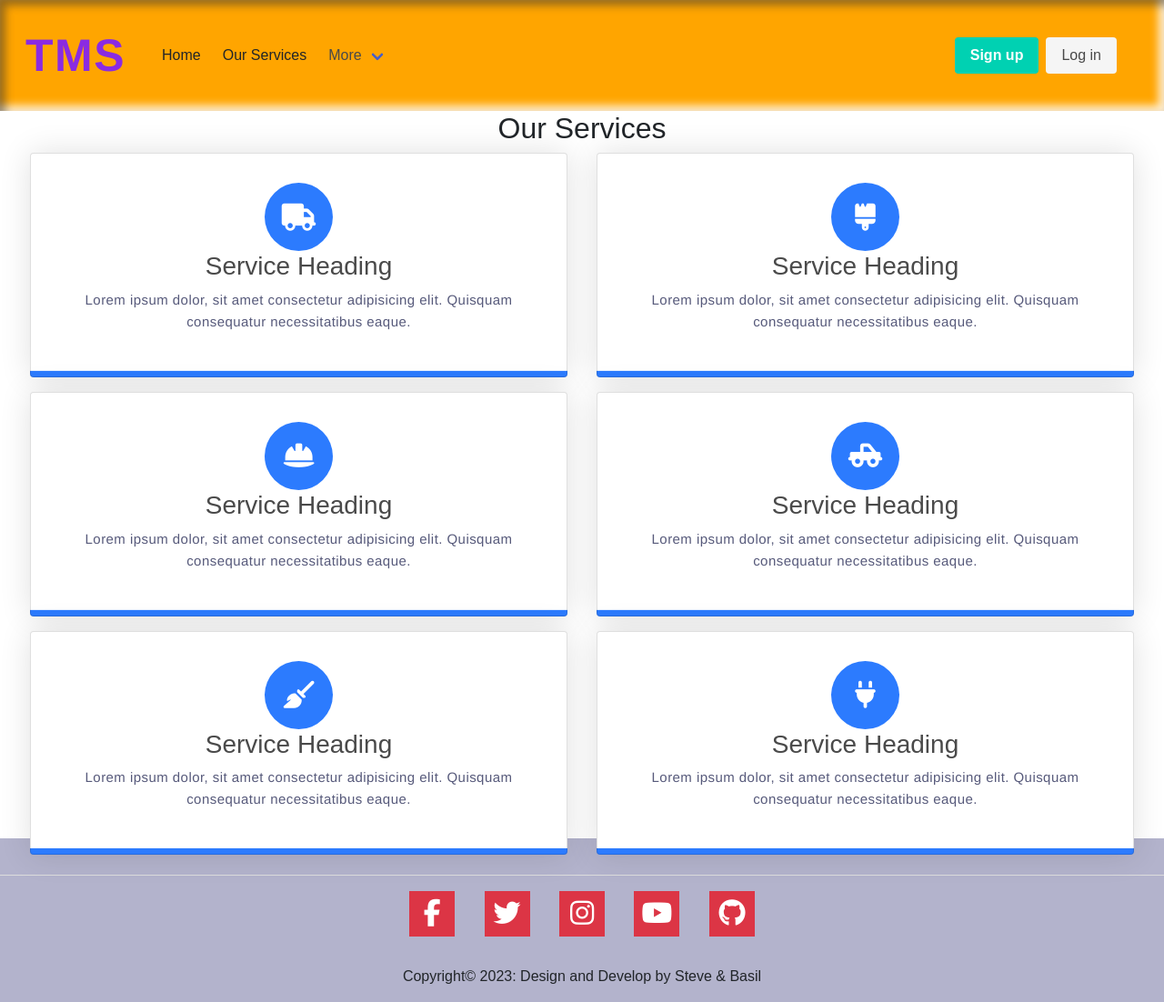
After one commit to kamworor/transport, a Django app: template templates/service.html in a window 1280 px wide. The commit adds this page. Shown: the whole page at 91% size. Run offline with Django 4.2, Linux system fonts and the light colour scheme; the template is opened without the code that fills it, so the values that code supplies are empty; some libraries are stand-ins or nearby versions.

```diff
--- a/static/js/script.js
+++ b/static/js/script.js
@@ -1,22 +1,4 @@
-var images = [
-    "{% static 'hal.jpg' %}",
-    "{% static 'tip.jpg' %}",
-    "{% static 'ti.jpg' %}"
-    // Add more image paths here
-  ];
-
-  var currentIndex = 0;
-
-  function switchImage(direction) {
-    currentIndex += direction;
-
-    // Wrap around if index goes beyond the array length
-    if (currentIndex < 0) {
-      currentIndex = images.length - 1;
-    } else if (currentIndex >= images.length) {
-      currentIndex = 0;
-    }
-
-    var image = document.getElementById("image");
-    image.src = images[currentIndex];
-  }
+function showVehicleInfo() {
+  const vehicleInfo = document.getElementById('vehicleInfo');
+  vehicleInfo.style.display = 'block';
+}
--- a/static/style/back-up.css
+++ b/static/style/back-up.css
@@ -1,3 +1,4 @@
+
 .sidebar {
   background-color: blue;
   color: #fff;
@@ -57,6 +58,7 @@
   #vehicle{
      background-color: dark blue;
 
+
   }
   #new-orders{
  background-color: light blue;
@@ -103,7 +105,11 @@
 }
 
 #vehicleInfo {
-    margin-top: 20px;
+
+  overflow-y: scroll;
+  max-height: 100px; /* Adjust the max-height value as needed */
+  width:50%;
+
 }
 
 #vehicleInfo table {
@@ -140,7 +146,6 @@
   padding: 20px;
   background-color: #fff;
 
-
 }
 
 
--- /dev/null
+++ b/static/style/service-1.css
@@ -0,0 +1,90 @@
+* {
+    padding: 0;
+    margin: 0;
+    box-sizing: border-box;
+    font-family: "Poppins", sans-serif;
+  }
+  section {
+    height: 100vh;
+    width: 100%;
+    display: grid;
+    place-items: center;
+  }
+  .row {
+    display: flex;
+    flex-wrap: wrap;
+    justify-content: center;
+  }
+  .column {
+    width: 100%;
+    padding: 0 1em 1em 1em;
+    text-align: center;
+  }
+  .card {
+    width: 100%;
+    height: 100%;
+    padding: 2em 1.5em;
+    background: linear-gradient(#ffffff 50%, #2c7bfe 50%);
+    background-size: 100% 200%;
+    background-position: 0 2.5%;
+    border-radius: 5px;
+    box-shadow: 0 0 35px rgba(0, 0, 0, 0.12);
+    cursor: pointer;
+    transition: 0.5s;
+  }
+  h3 {
+    font-size: 20px;
+    font-weight: 600;
+    color: #1f194c;
+    margin: 1em 0;
+  }
+  p {
+    color: #575a7b;
+    font-size: 15px;
+    line-height: 1.6;
+    letter-spacing: 0.03em;
+  }
+  .icon-wrapper {
+    background-color: #2c7bfe;
+    position: relative;
+    margin: auto;
+    font-size: 30px;
+    height: 2.5em;
+    width: 2.5em;
+    color: #ffffff;
+    border-radius: 50%;
+    display: grid;
+    place-items: center;
+    transition: 0.5s;
+  }
+  .card:hover {
+    background-position: 0 100%;
+  }
+  .card:hover .icon-wrapper {
+    background-color: #ffffff;
+    color: #2c7bfe;
+  }
+  .card:hover h3 {
+    color: #ffffff;
+  }
+  .card:hover p {
+    color: #f0f0f0;
+  } @media screen and (min-width: 992px) {
+    section {
+      padding: 1em 3em;
+    }
+    .column {
+      flex: 0 0 33.33%;
+      max-width: 33.33%;
+    }
+  }
+
+  @media screen and (min-width: 768px) {
+    section {
+      padding: 0 2em;
+    }
+    .column {
+      flex: 0 50%;
+      max-width: 50%;
+    }
+  }
--- a/templates/display.html
+++ b/templates/display.html
@@ -1,7 +1,6 @@
-{% extends 'main.html' %}
+
 
 {% block content %}
-
 <div id="vehicleInfo">
     <h3>Added Vehicles:</h3>
     <table>
--- /dev/null
+++ b/templates/service.html
@@ -0,0 +1,85 @@
+{% extends 'main.html' %}
+{% load static %}
+{% block content %}
+<link rel="stylesheet" href="{% static 'style/service-1.css' %}">
+<section>
+    <div class="row">
+      <h2 class="section-heading">Our Services</h2>
+    </div>
+    <div class="row">
+      <div class="column">
+        <div class="card">
+          <div class="icon-wrapper">
+
+            <i class="fas fa-truck"></i>
+          </div>
+          <h3>Service Heading</h3>
+          <p>
+            Lorem ipsum dolor, sit amet consectetur adipisicing elit. Quisquam
+            consequatur necessitatibus eaque.
+          </p>
+        </div>
+      </div>
+      <div class="column">
+        <div class="card">
+          <div class="icon-wrapper">
+            <i class="fas fa-brush"></i>
+          </div>
+          <h3>Service Heading</h3>
+          <p>
+            Lorem ipsum dolor, sit amet consectetur adipisicing elit. Quisquam
+            consequatur necessitatibus eaque.
+          </p>
+        </div>
+      </div>
+      <div class="column">
+        <div class="card">
+          <div class="icon-wrapper">
+            <i class="fas fa-hard-hat"></i>
+          </div>
+          <h3>Service Heading</h3>
+          <p>
+            Lorem ipsum dolor, sit amet consectetur adipisicing elit. Quisquam
+            consequatur necessitatibus eaque.
+          </p>
+        </div>
+      </div>
+      <div class="column">
+        <div class="card">
+          <div class="icon-wrapper">
+            <i class="fas fa-truck-pickup"></i>
+          </div>
+          <h3>Service Heading</h3>
+          <p>
+            Lorem ipsum dolor, sit amet consectetur adipisicing elit. Quisquam
+            consequatur necessitatibus eaque.
+          </p>
+        </div>
+      </div>
+      <div class="column">
+        <div class="card">
+          <div class="icon-wrapper">
+            <i class="fas fa-broom"></i>
+          </div>
+          <h3>Service Heading</h3>
+          <p>
+            Lorem ipsum dolor, sit amet consectetur adipisicing elit. Quisquam
+            consequatur necessitatibus eaque.
+          </p>
+        </div>
+      </div>
+      <div class="column">
+        <div class="card">
+          <div class="icon-wrapper">
+            <i class="fas fa-plug"></i>
+          </div>
+          <h3>Service Heading</h3>
+          <p>
+            Lorem ipsum dolor, sit amet consectetur adipisicing elit. Quisquam
+            consequatur necessitatibus eaque.
+          </p>
+        </div>
+      </div>
+    </div>
+  </section>
+{% endblock %}
```
Also changed, not shown: base/views.py (+38 -12 lines), templates/contact.html (added, +56 -0 lines), templates/dashboard.html (+3 -5 lines), db.sqlite3, media/images/tip.jpg (added), media/images/tip_mR4CLNg.jpg (added), static/style/contact.css (added), 1 other file. Lines whose indentation alone changed are shown as unchanged.
